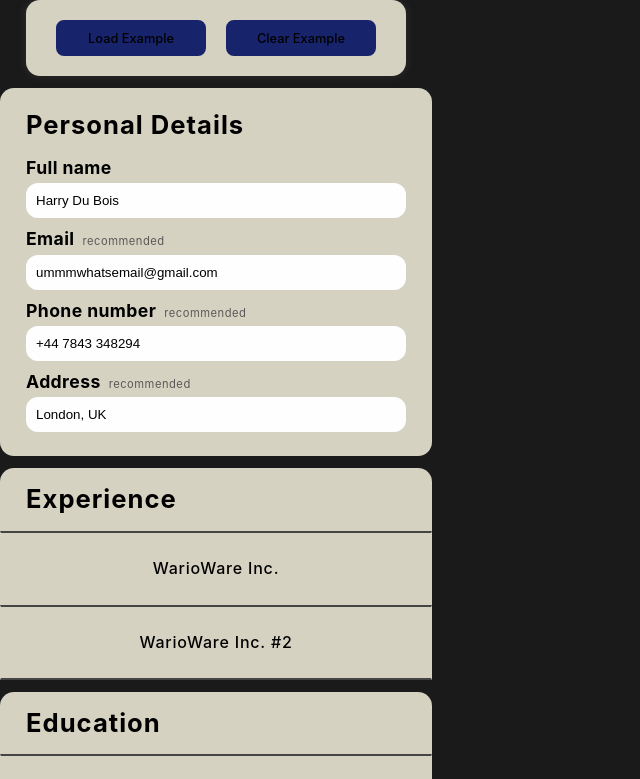
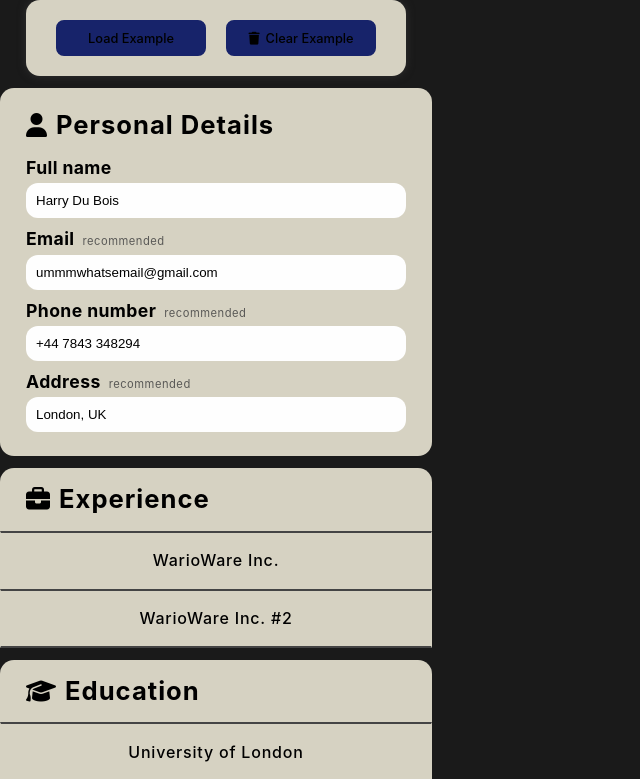
Before and after one commit to JHoldsworth23/cv-maker, a React (Vite) app: page / in a window 1280 px wide. Shown: the top 779 px of the page, without its empty margins (0-640 px from the left). Built offline with nearby package versions, Linux system fonts and the light colour scheme.

Commit message:
add fontawesome icons and cdn in the index html

```diff
--- a/index.html
+++ b/index.html
@@ -3,7 +3,7 @@
   <head>
     <meta charset="UTF-8" />
     <!-- FAVICON -->
-    <!-- FONT AWESOME -->
+    <link rel="stylesheet" href="https://cdnjs.cloudflare.com/ajax/libs/font-awesome/6.7.1/css/all.min.css" integrity="sha512-5Hs3dF2AEPkpNAR7UiOHba+lRSJNeM2ECkwxUIxC1Q/FLycGTbNapWXB4tP889k5T5Ju8fs4b1P5z/iB4nMfSQ==" crossorigin="anonymous" referrerpolicy="no-referrer" />
     <meta name="viewport" content="width=device-width, initial-scale=1.0" />
     <title>CV Maker</title>
   </head>
--- a/src/components/education/education-form-section.jsx
+++ b/src/components/education/education-form-section.jsx
@@ -6,7 +6,10 @@ import "../../styles/form/form-section.css";
 export default function EducationFormSection({ educations, onChange, toggleCollapsed }) {
     return (
         <div className="education-form-section section">
-            <h2 className="section-heading form-heading">Education</h2>
+            <h2 className="section-heading form-heading">
+                <i className="fa-solid fa-graduation-cap"></i>
+                Education
+            </h2>
             <div className="education-forms">
                 <DisplayForm
                   forms={educations}
--- a/src/components/example-loader.jsx
+++ b/src/components/example-loader.jsx
@@ -5,7 +5,10 @@ export default function ExampleLoader({ load, clear }) {
     return (
         <div className="btn-container">
             <button className="load-btn" onClick={load}>Load Example</button>
-            <button className="clear-btn" onClick={clear}>Clear Example</button>
+            <button className="clear-btn" onClick={clear}>
+                <i className="fa-solid fa-trash"></i>
+                Clear Example
+            </button>
         </div>
     );
 }
--- a/src/components/experience/experience-form-section.jsx
+++ b/src/components/experience/experience-form-section.jsx
@@ -6,7 +6,10 @@ import "../../styles/form/form-section.css";
 export default function ExperienceFormSection({ experiences, onChange, toggleCollapsed }) {
     return (
         <div className="experience-form-section section">
-            <h2 className="section-heading form-heading">Experience</h2>
+            <h2 className="section-heading form-heading">
+                <i className="fa-solid fa-briefcase"></i>
+                Experience
+            </h2>
             <div className="experience-forms">
                 <DisplayForm
                   forms={experiences}
--- a/src/components/personal/personal-form.jsx
+++ b/src/components/personal/personal-form.jsx
@@ -11,7 +11,10 @@ export default function PersonalForm({
 }) {
     return (
         <form className="personal-form">
-            <h2 className="form-heading">Personal Details</h2>
+            <h2 className="form-heading">
+              <i className="fa-solid fa-user"></i>
+              Personal Details
+            </h2>
             <FormInput
               id="fullName"
               labelText="Full name"
--- a/src/styles/example-loader.css
+++ b/src/styles/example-loader.css
@@ -35,3 +35,7 @@
     border-color: var(--warning-color);
     background-color: var(--warning-color);
 }
+
+.fa-trash {
+    margin-right: 6px;
+}
--- a/src/styles/form/collapsed-form.css
+++ b/src/styles/form/collapsed-form.css
@@ -15,3 +15,7 @@
     color: #FEFEFE;
     background-color: rgb(165, 161, 146);
 }
+
+.collapsed-form > p {
+    margin: 8px 0;
+}
--- a/src/styles/form/form-section.css
+++ b/src/styles/form/form-section.css
@@ -9,3 +9,8 @@
     margin: 0 0 12px;
     transform: translateX(26px);
 }
+
+.form-heading > i {
+    font-size: 1.5rem;
+    margin-right: 8px;
+}
```
